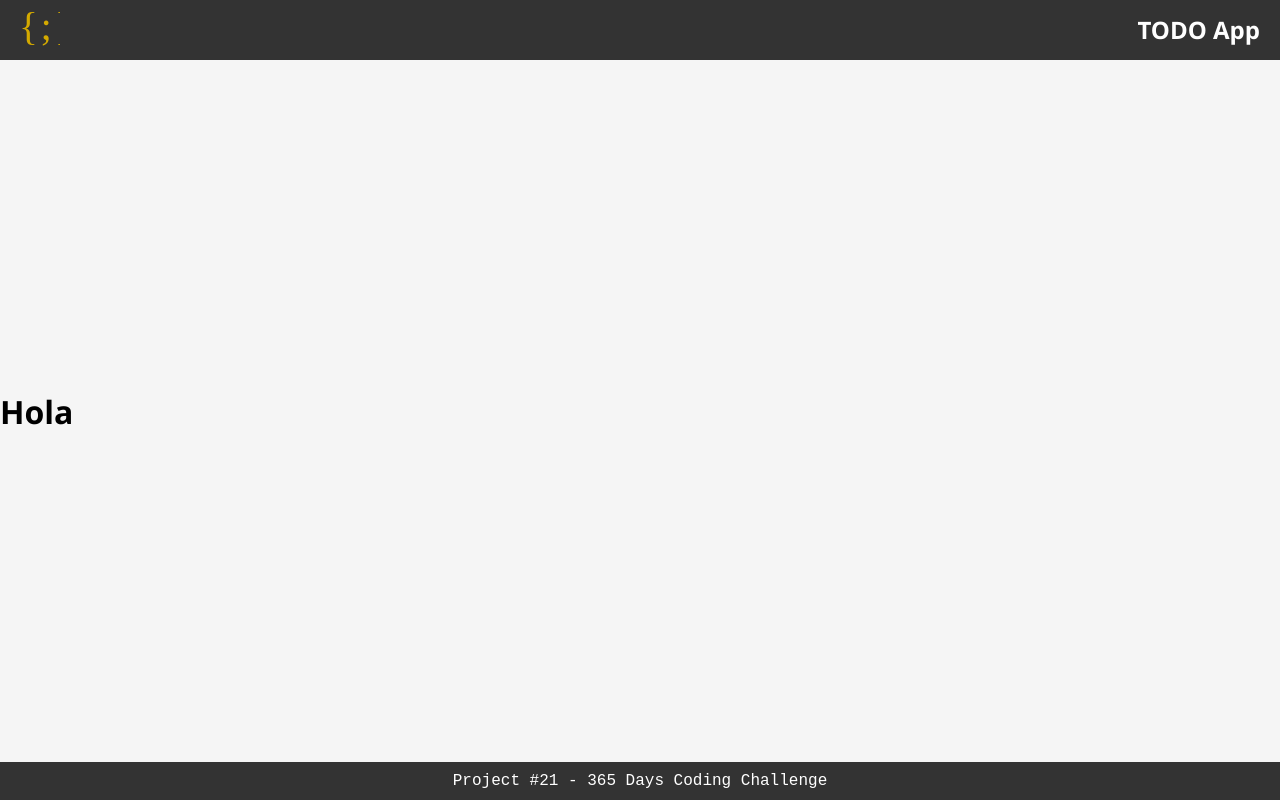
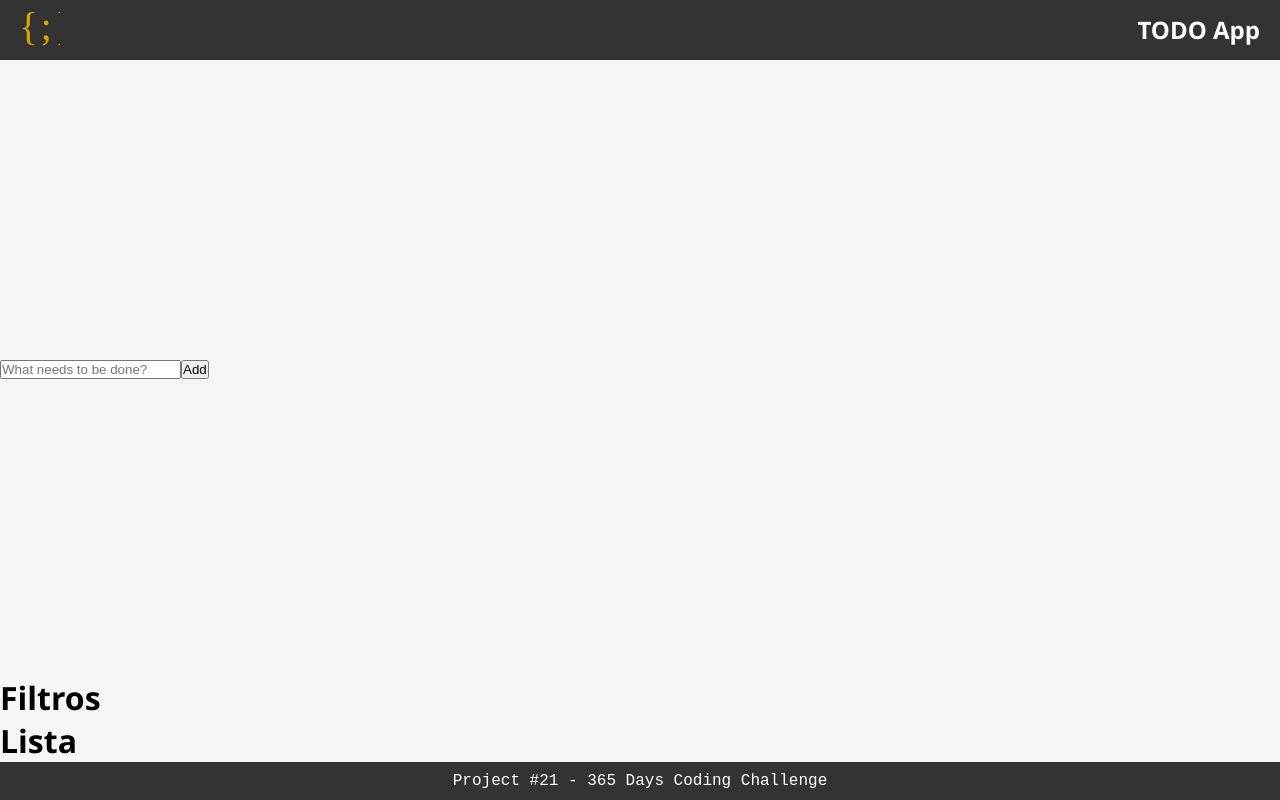
Before and after one commit to mfernandail/todo_react, a React (Vite) app: page / in a window 1280 px wide. Built offline with nearby package versions, Linux system fonts and the light colour scheme.

Commit message:
Add containet to App.jsx

```diff
--- a/src/App.jsx
+++ b/src/App.jsx
@@ -1,16 +1,13 @@
 import Footer from './components/Footer'
 import Header from './components/Header'
+import TodoContainer from './components/TodoContainer'
 import './styles/App.css'
 
 function App() {
   return (
     <div className="container">
       <Header />
-
-      <main>
-        <h1>Hola</h1>
-      </main>
-
+      <TodoContainer />
       <Footer />
     </div>
   )
```
